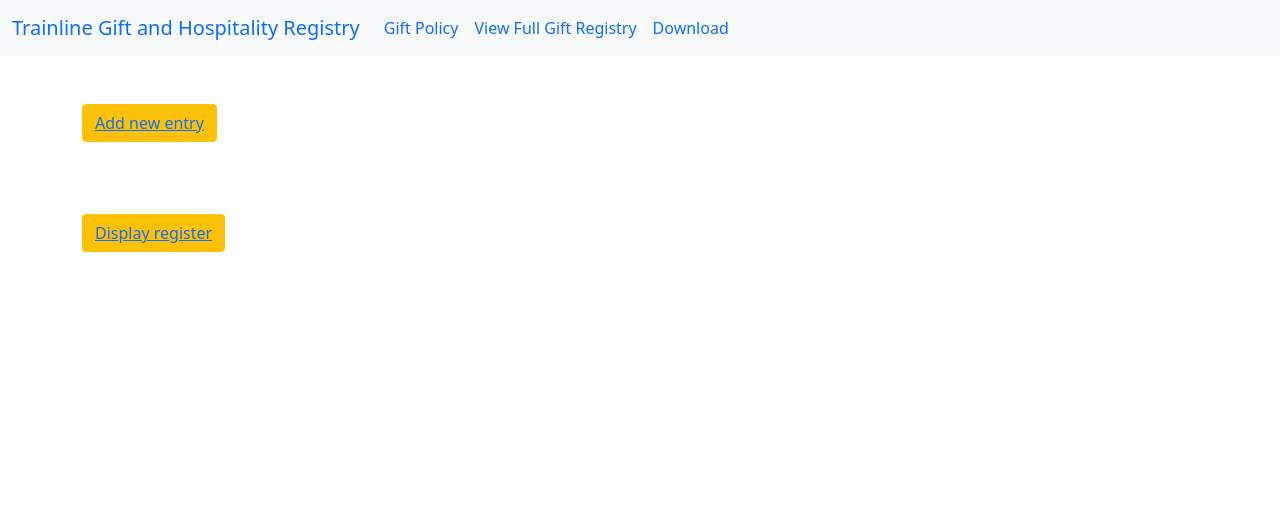
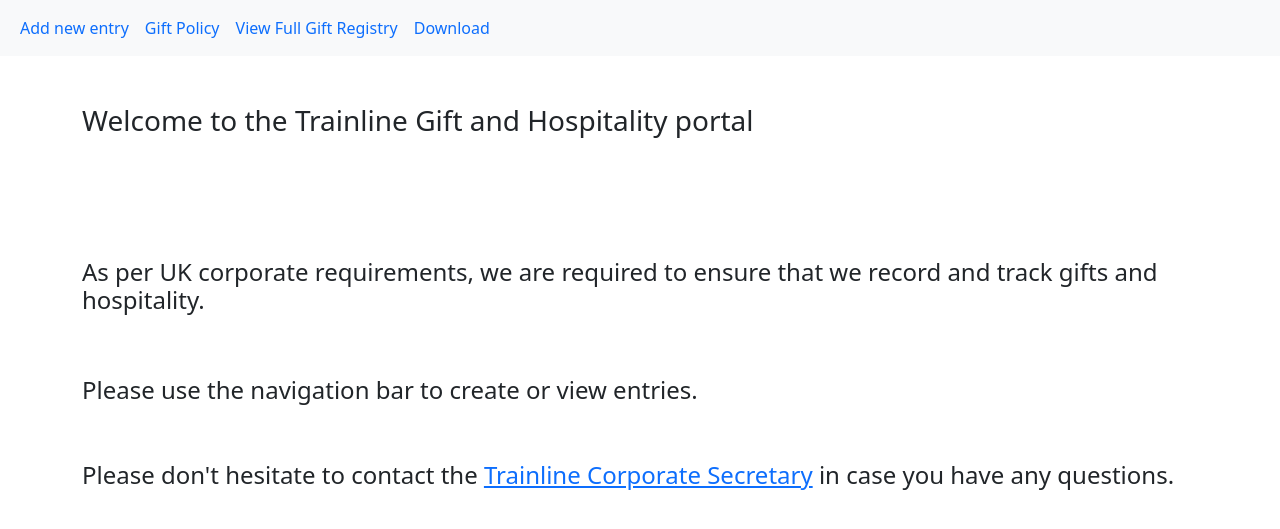
Before and after one commit to ahorvath008/Giftsandhospitality, a Flask app: page / in a window 1280 px wide. Shown: the top 529 px of the page. Run offline with Flask 2, Linux system fonts and the light colour scheme.

Commit message:
1.0
Adding email addresses
Modifying page layouts

```diff
--- a/templates/base.html
+++ b/templates/base.html
@@ -8,12 +8,11 @@
 
 <nav class="navbar navbar-expand-lg bg-light">
   <div class="container-fluid">
-    <a class="navbar-brand">Trainline Gift and Hospitality Registry</a>
-    <button class="navbar-toggler" type="button" data-bs-toggle="collapse" data-bs-target="#navbarText" aria-controls="navbarText" aria-expanded="false" aria-label="Toggle navigation">
-      <span class="navbar-toggler-icon"></span>
-    </button>
     <div class="collapse navbar-collapse" id="navbarText">
       <ul class="navbar-nav me-auto mb-2 mb-lg-0">
+        <li class="nav-item">
+          <a class="nav-link active" aria-current="page" href="/forms">Add new entry</a>
+        </li>
         <li class="nav-item">
           <a class="nav-link active" aria-current="page" href="http://www.trainline.com">Gift Policy</a>
         </li>
--- a/templates/index.html
+++ b/templates/index.html
@@ -6,15 +6,20 @@
 
 <div class="container">
 
-        <h8> <align=left>  <button type = "button" class = "btn btn-warning float-left" data-toggle ="modal"> <a href= "/forms"> Add new entry </a> </button> </align>  </h8>
-
-        <br>
-        <br>
+    <h3> <centre> Welcome to the Trainline Gift and Hospitality portal </centre> </h3>
     <br>
     <br>
+    <br>
+    <br>
+<p>     <h4>    As per UK corporate requirements, we are required to ensure that we record and track gifts and hospitality.
+    </p>
+    <br>
+</p>    <h4>        Please use the navigation bar to create or view entries.
+</h4> </p>
+<br>
 
-        <h8> <align=right> <button type = "button" class = "btn btn-warning float-center" data-toggle ="modal"> <a href= "/table"> Display register </a> </button>  </align> </h8>
-
+<p>    <h4>  Please don't hesitate to contact the <a href = "mailto: andras.horvath@thetrainline.com">Trainline Corporate Secretary</a> in case you have any questions. </h4>
+</p>
 
 </div>
 {% endblock %}
--- a/templates/thanks.html
+++ b/templates/thanks.html
@@ -6,6 +6,6 @@
 <br>
 <br>
 
-<h4> Thank you so much for your submission! We appreciate your continued assistance! An email has also been sent to the Trainline Compliance Team </h4>
+<h4> Thank you so much for your submission! We appreciate your assistance! An email has also been sent to the Trainline Compliance Team </h4>
 
 {% endblock %}
```
Also changed, not shown: templates/forms.html (+16 -12 lines), trainline_gandh.db.
